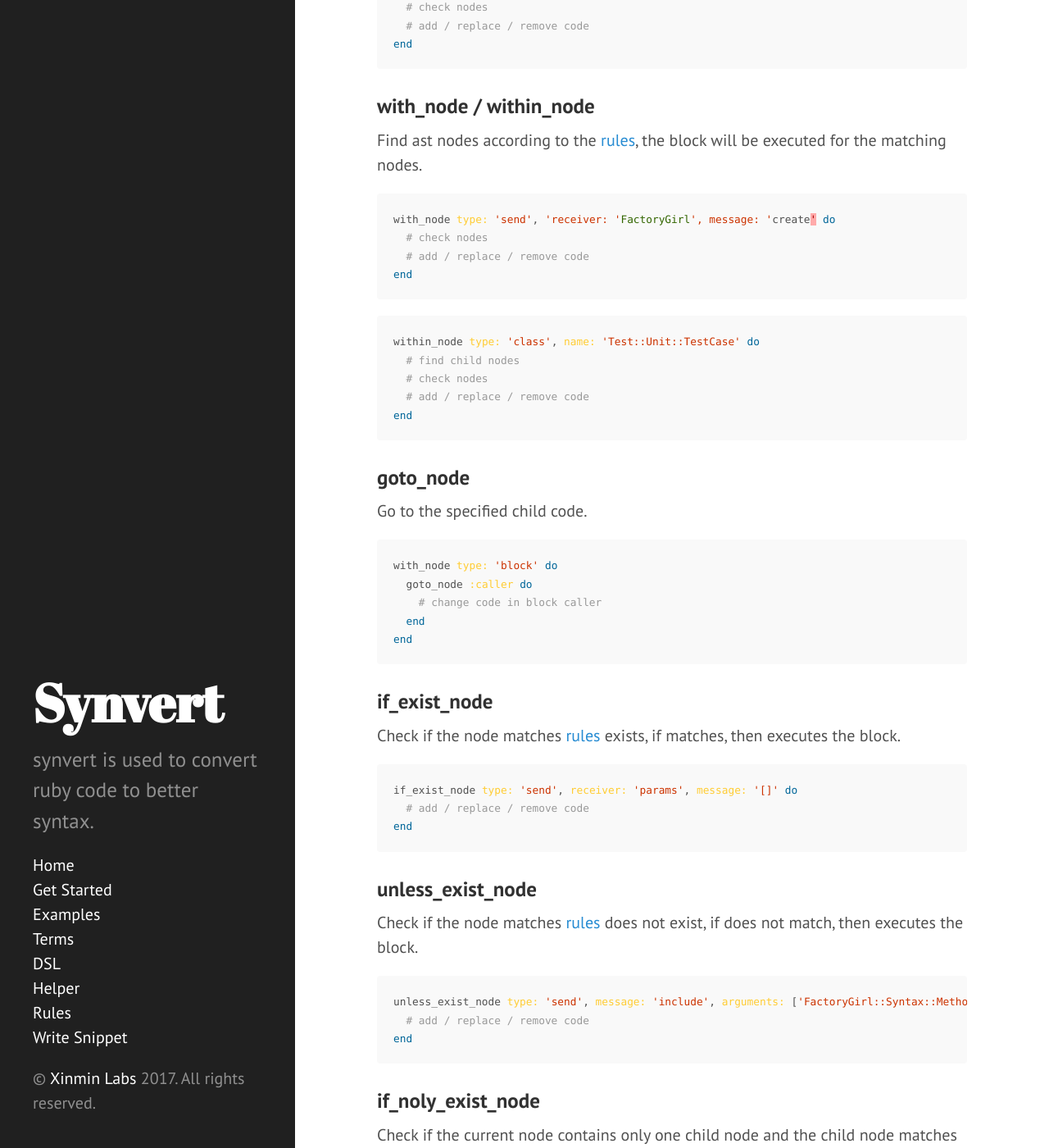
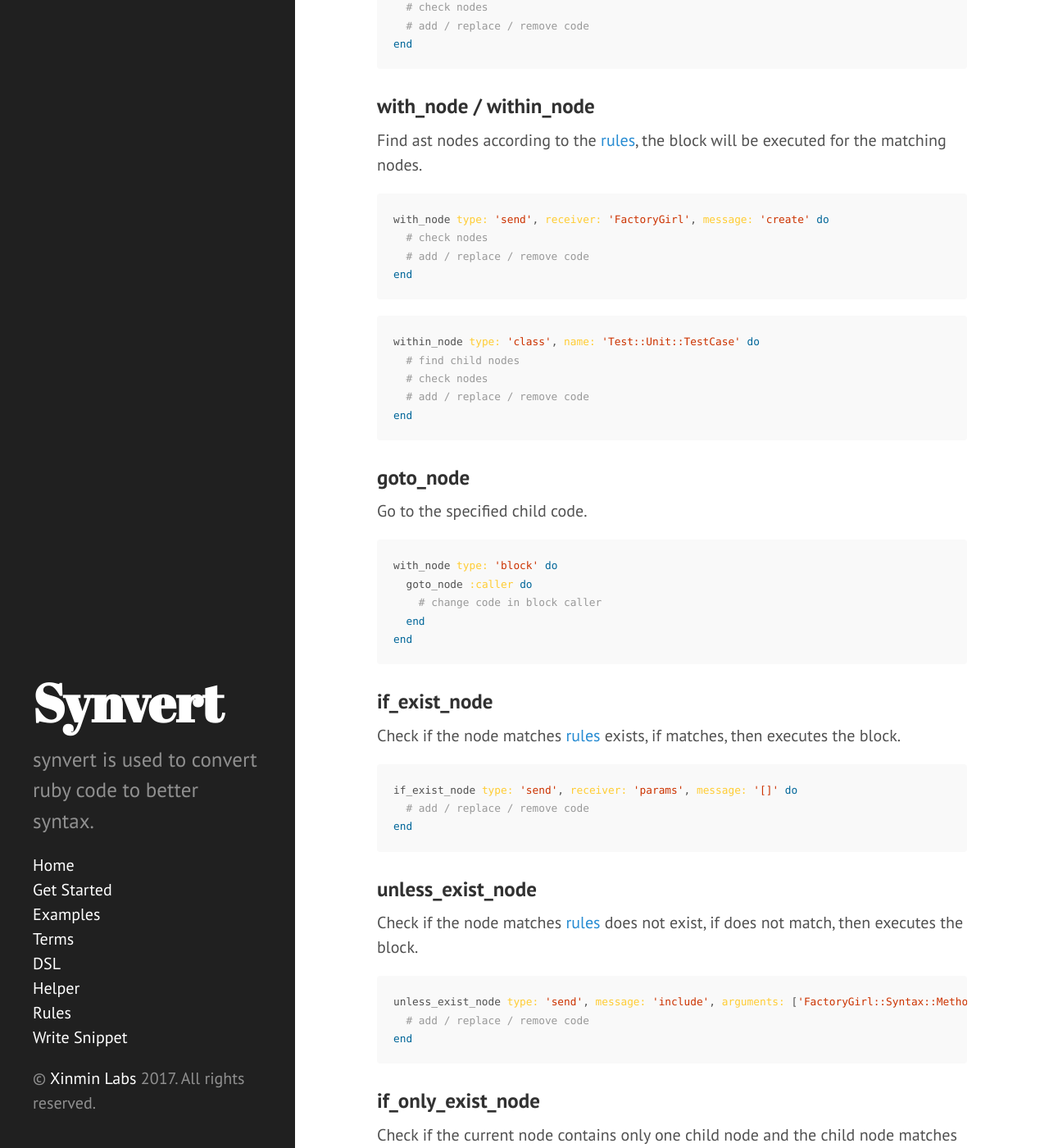
Before and after one commit to synvert-hq/synvert-ruby, a Jekyll site: the page built from dsl.md, in a window 1280 px wide and 1400 px high, scrolled down 2293 px. Shown: the whole window at 82% size. Built offline with Jekyll 4.4.1, drawn with Linux system fonts in a browser that asks for light colours; Markdown is read by kramdown in place of the engine named in the settings; comment, search, counter and statistics services are not loaded; some of the changed text lies outside the part shown.

Commit message:
Fix typos

````diff
--- a/dsl.md
+++ b/dsl.md
@@ -109,7 +109,7 @@ Find ast nodes according to the [rules][1], the block will be executed
 for the matching nodes.
 
 ```ruby
-with_node type: 'send', 'receiver: 'FactoryGirl', message: 'create' do
+with_node type: 'send', receiver: 'FactoryGirl', message: 'create' do
   # check nodes
   # add / replace / remove code
 end
@@ -157,7 +157,7 @@ unless_exist_node type: 'send', message: 'include', arguments: ['FactoryGirl::Sy
 end
 ```
 
-### if\_noly\_exist\_node
+### if\_only\_exist\_node
 
 Check if the current node contains only one child node and the child
 node matches [rules][1], if matches, then executes the node.
````
Also changed, not shown: other parts of dsl.md (+1 -1 lines).
